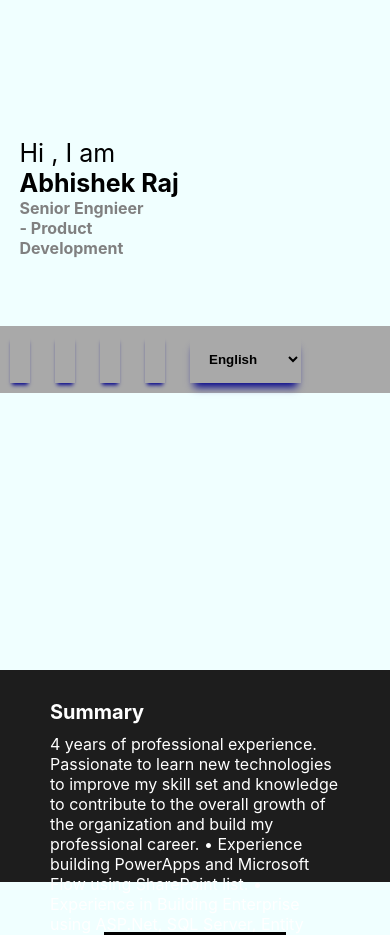
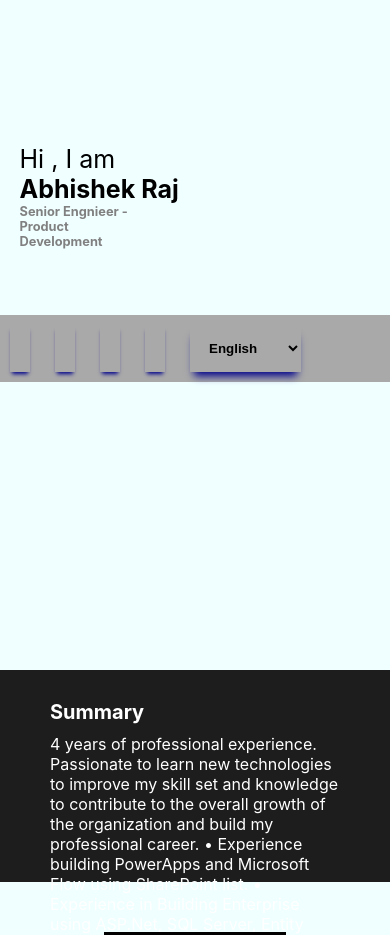
Before and after one commit to abhishekraj11303372/portfolioReact, a React (Create React App) app: page / in a window 390 px wide. Shown: the part 1080-2015 px from the top of the page. Built offline with nearby package versions, Linux system fonts and the light colour scheme.

Commit message:
testing respoonsiveness

```diff
--- a/src/Components/Home/Home.css
+++ b/src/Components/Home/Home.css
@@ -312,7 +312,7 @@
     }
 
     .left_container .logo {
-        margin-top: 30px;
+        margin-top: 25px;
         margin-left: 5%;
         box-shadow: 0 8px 8px -4px lightblue;
         width: 40px;
@@ -323,7 +323,7 @@
         margin-top: auto;
         margin-bottom: auto;
         margin-left: 0%;
-        font-size: 25px;
+        font-size: 20px;
         color: black;
     }
 
@@ -340,13 +340,13 @@
         margin: 0;
         color: gray;
         font-weight: bold;
-        font-size: 1rem;
+        font-size: 0.8rem;
         padding-bottom: 15%;
         margin-left: 5%;
     }
 
     .left_container .intro .links{
-        margin-top: 10px;
+        margin-top: 8px;
         display: flex;
         color: black;
         background-color: darkgrey;
```
